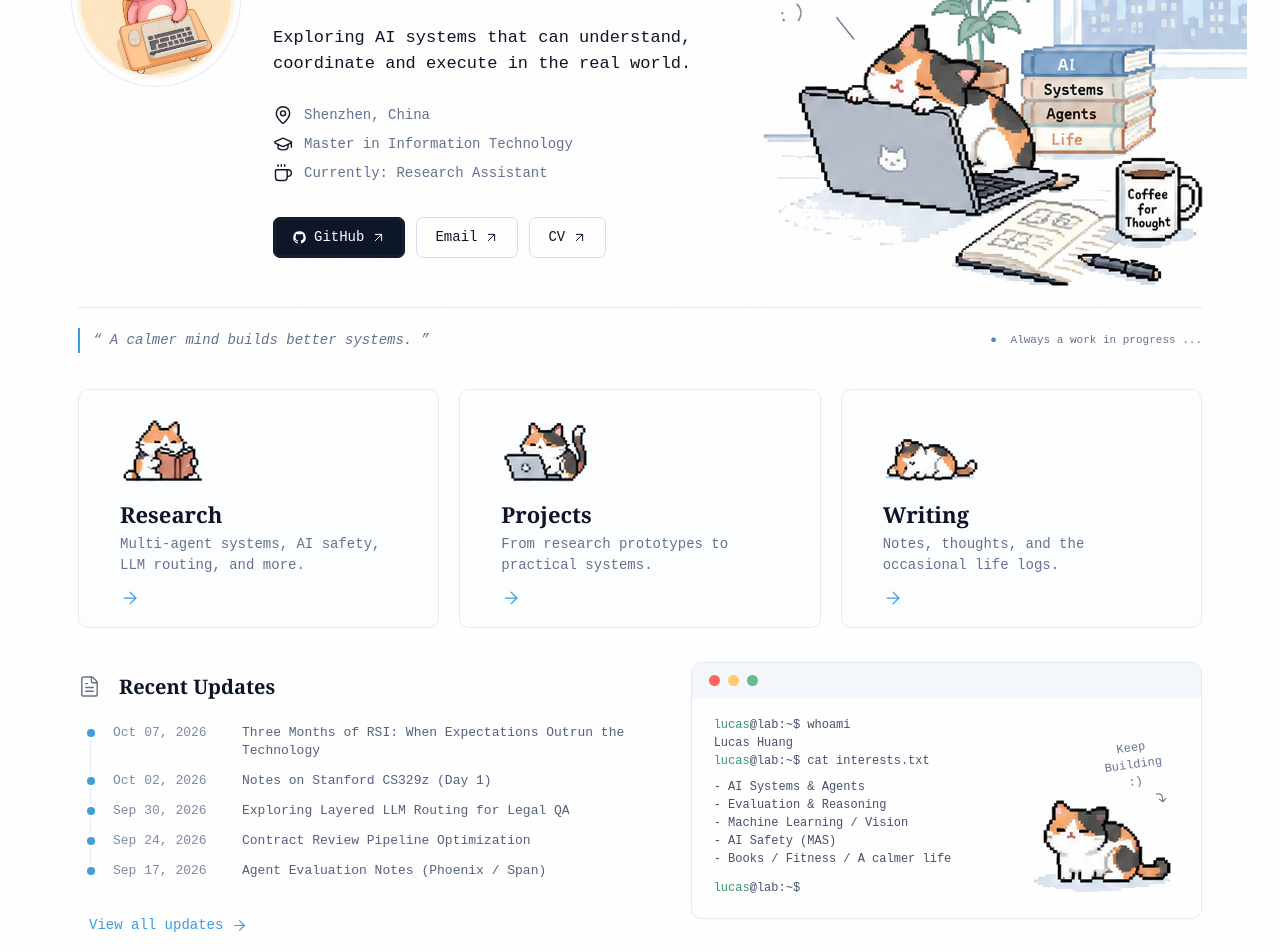
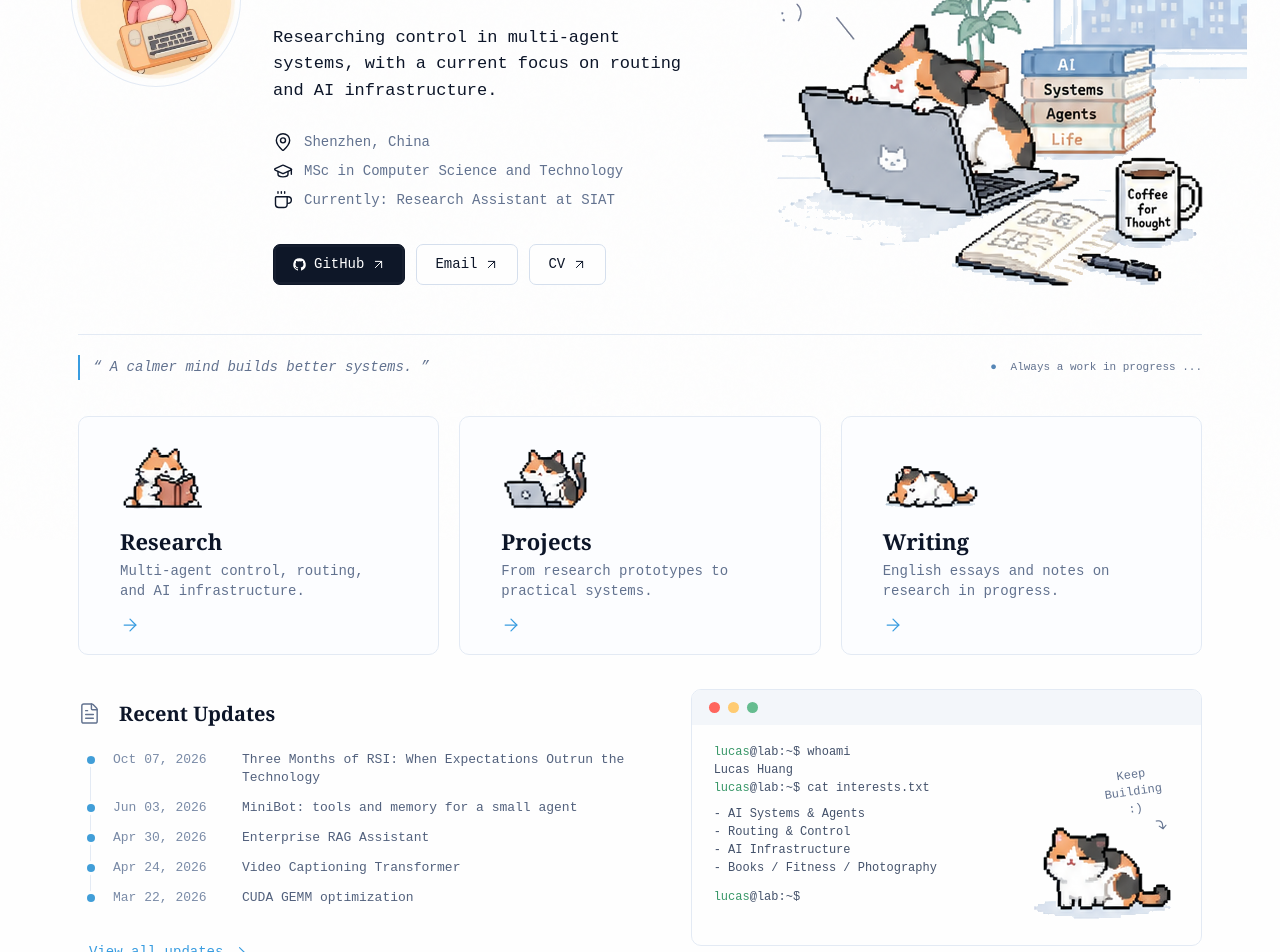
Before and after one commit to Qixiaomao/ai-systems-portfolio, a Next.js app: page / in a window 1280 px wide. Shown: the part 260-1212 px from the top of the page. Built offline with nearby package versions, Linux system fonts and the light colour scheme; a web font is replaced by a local one.

Commit message:
feat: curate public projects and profile

```diff
--- a/src/app/about/page.tsx
+++ b/src/app/about/page.tsx
@@ -11,8 +11,8 @@ export default function AboutPage() {
     <SectionPage title="About" description={profile.subtitle} pose="sit">
       <div className="about-grid">
         <div className="about-copy">
-          <h2>Curiosity, systems, and a calmer life.</h2>
-          <p>{profile.about}</p>
+          <h2>Working on control for multi-agent systems.</h2>
+          <p>{profile.researchFocus}</p>
           <section id="cv" className="cv-overview" aria-labelledby="cv-title">
             <h3 id="cv-title">CV at a glance</h3>
             <dl>
@@ -22,14 +22,21 @@ export default function AboutPage() {
               </div>
               <div>
                 <dt>Education</dt>
-                <dd>{profile.education}</dd>
+                <dd>
+                  {profile.education}
+                  <small>{profile.educationSchool}</small>
+                </dd>
               </div>
               <div>
                 <dt>Current role</dt>
-                <dd>{profile.currentRole}</dd>
+                <dd>
+                  Research Assistant
+                  <small>{profile.organization}</small>
+                </dd>
               </div>
             </dl>
           </section>
+          <p>{profile.about}</p>
           <ProfileLinks />
         </div>
         <Terminal />
--- a/src/app/globals.css
+++ b/src/app/globals.css
@@ -891,6 +891,15 @@ main:focus:not(:focus-visible) {
 .cv-overview dt {
   color: var(--muted);
 }
+.cv-overview dd small {
+  display: block;
+  color: var(--muted);
+  margin-top: 2px;
+}
+.projects-more {
+  display: inline-flex;
+  margin: 28px 0 0 65px;
+}
 
 @media (max-width: 1180px) {
   .shell {
--- a/src/app/projects/page.tsx
+++ b/src/app/projects/page.tsx
@@ -21,15 +21,26 @@ export default function ProjectsPage() {
               <span className="entry-category">{project.meta}</span>
               <h2>{project.title}</h2>
               <p>{project.description}</p>
-              {project.href && (
-                <a className="text-link" href={project.href}>
-                  Explore project ↗
-                </a>
-              )}
+              <a
+                className="text-link"
+                href={project.href}
+                target="_blank"
+                rel="noopener noreferrer"
+              >
+                View repository ↗
+              </a>
             </div>
           </article>
         ))}
       </div>
+      <a
+        className="text-link projects-more"
+        href="https://github.com/Qixiaomao?tab=repositories"
+        target="_blank"
+        rel="noopener noreferrer"
+      >
+        More projects on GitHub ↗
+      </a>
     </SectionPage>
   );
 }
--- a/src/data/site.ts
+++ b/src/data/site.ts
@@ -3,10 +3,15 @@ export const profile = {
   title: "Lucas Huang — AI Systems",
   subtitle: "Researcher · Builder · Lifelong Learner",
   description:
-    "Exploring AI systems that can understand, coordinate and execute in the real world.",
+    "Researching control in multi-agent systems, with a current focus on routing and AI infrastructure.",
   location: "Shenzhen, China",
-  education: "Master in Information Technology",
-  currentRole: "Research Assistant",
+  education: "MSc in Computer Science and Technology",
+  educationSchool: "INTI International University, Malaysia",
+  currentRole: "Research Assistant at SIAT",
+  organization:
+    "Large Model Center, Shenzhen Institutes of Advanced Technology",
+  researchFocus:
+    "I study how multi-agent systems are routed, coordinated, and checked. Harness design is one practical expression of that control layer. Right now I am exploring routing strategies and AI infrastructure optimization.",
   avatar: "/profile/wechat-avatar.jpeg",
   quote: "A calmer mind builds better systems.",
   about:
@@ -33,7 +38,7 @@ export const navigation = [
 export const portals = [
   {
     title: "Research",
-    description: "Multi-agent systems, AI safety, LLM routing, and more.",
+    description: "Multi-agent control, routing, and AI infrastructure.",
     href: "/writing#research",
     pose: "read" as const,
   },
@@ -45,7 +50,7 @@ export const portals = [
   },
   {
     title: "Writing",
-    description: "Notes, thoughts, and the occasional life logs.",
+    description: "English essays and notes on research in progress.",
     href: "/writing",
     pose: "sleep" as const,
   },
@@ -61,68 +66,89 @@ type Project = {
   title: string;
   description: string;
   meta: string;
-  href?: string;
+  href: string;
 };
 type Update = { date: string; title: string; href?: string };
 
 export const research: ResearchTopic[] = [
   {
-    title: "Layered LLM Routing",
+    title: "Routing Strategies",
     description:
-      "Hierarchical routing for capable, cost-aware and reliable model serving.",
-    tags: ["Routing", "Evaluation", "LLM Systems"],
+      "How to assign models, tools, and work across agents while balancing quality, cost, and reliability.",
+    tags: ["Routing", "MAS", "Evaluation"],
   },
   {
-    title: "Agent Evaluation",
+    title: "Multi-Agent Control",
     description:
-      "Evaluation methods for agents, tools, long-horizon behavior and system reliability.",
-    tags: ["Agents", "Benchmarking", "Evals"],
+      "The control layer around agents: coordination, feedback, verification, and the harnesses that put these ideas into practice.",
+    tags: ["Agents", "Control", "Harness"],
   },
   {
-    title: "AI Systems & Control",
+    title: "AI Infrastructure",
     description:
-      "Systems-oriented research on orchestration, multi-agent control and practical AI infrastructure.",
-    tags: ["AI Infra", "Control", "MAS"],
+      "Making the systems that run agent workloads more efficient and easier to observe.",
+    tags: ["AI Infra", "Optimization", "Systems"],
   },
 ];
 
 export const projects: Project[] = [
   {
+    title: "MiniBot",
+    description:
+      "A small MiMo-powered agent with tool calls, context compression, and file-backed memory. It is a practical place to test how an agent's control loop is organized.",
+    meta: "AGENTS",
+    href: "https://github.com/Qixiaomao/minibot",
+  },
+  {
+    title: "Enterprise RAG Assistant",
+    description:
+      "A local knowledge-base assistant built with Next.js and FastAPI. It combines dense and keyword retrieval, lightweight reranking, and source-linked answers.",
+    meta: "AI ENGINEERING",
+    href: "https://github.com/Qixiaomao/enterprise-rag",
+  },
+  {
     title: "CUDA GEMM",
     description:
-      "GPU kernel optimization around tiling, memory movement and profiling.",
+      "A custom PyTorch CUDA extension for matrix multiplication. The repository documents tiling, shared-memory reuse, register tiling, and profiler-based comparison.",
     meta: "SYSTEMS",
-  },
-  {
-    title: "Enterprise RAG",
-    description:
-      "Retrieval, reranking and evaluation for a practical knowledge assistant.",
-    meta: "AI ENGINEERING",
+    href: "https://github.com/Qixiaomao/CUDA-GEMM-Optimization-Journey",
   },
   {
     title: "ViT–GPT-2 Video Captioning",
     description:
-      "End-to-end multimodal captioning with a vision encoder and language decoder.",
+      "My master's project: a ViT-based visual encoder and GPT-2 decoder for video captioning, with local inference, benchmarking, and profiling tools.",
     meta: "MULTIMODAL",
+    href: "https://github.com/Qixiaomao/video-caption-algorithm",
   },
 ];
 
-// Transcribed from the user-provided design reference; links are still optional.
+// Public repository update dates, checked on 2026-10-07. Keep these in sync manually.
 export const updates: Update[] = [
-  { date: "2026-10-02", title: "Notes on Stanford CS329z (Day 1)" },
-  { date: "2026-09-30", title: "Exploring Layered LLM Routing for Legal QA" },
-  { date: "2026-09-24", title: "Contract Review Pipeline Optimization" },
-  { date: "2026-09-17", title: "Agent Evaluation Notes (Phoenix / Span)" },
   {
-    date: "2026-09-08",
-    title: "Research Direction: Scaling AI Safety for a MAS World",
+    date: "2026-06-03",
+    title: "MiniBot: tools and memory for a small agent",
+    href: "https://github.com/Qixiaomao/minibot",
+  },
+  {
+    date: "2026-04-30",
+    title: "Enterprise RAG Assistant",
+    href: "https://github.com/Qixiaomao/enterprise-rag",
+  },
+  {
+    date: "2026-04-24",
+    title: "Video Captioning Transformer",
+    href: "https://github.com/Qixiaomao/video-caption-algorithm",
+  },
+  {
+    date: "2026-03-22",
+    title: "CUDA GEMM optimization",
+    href: "https://github.com/Qixiaomao/CUDA-GEMM-Optimization-Journey",
   },
 ];
 
 export const interests = [
   "AI Systems & Agents",
-  "Evaluation & Reasoning",
-  "Machine Learning / Vision",
-  "AI Safety (MAS)",
-  "Books / Fitness / A calmer life",
+  "Routing & Control",
+  "AI Infrastructure",
+  "Books / Fitness / Photography",
 ];
```
